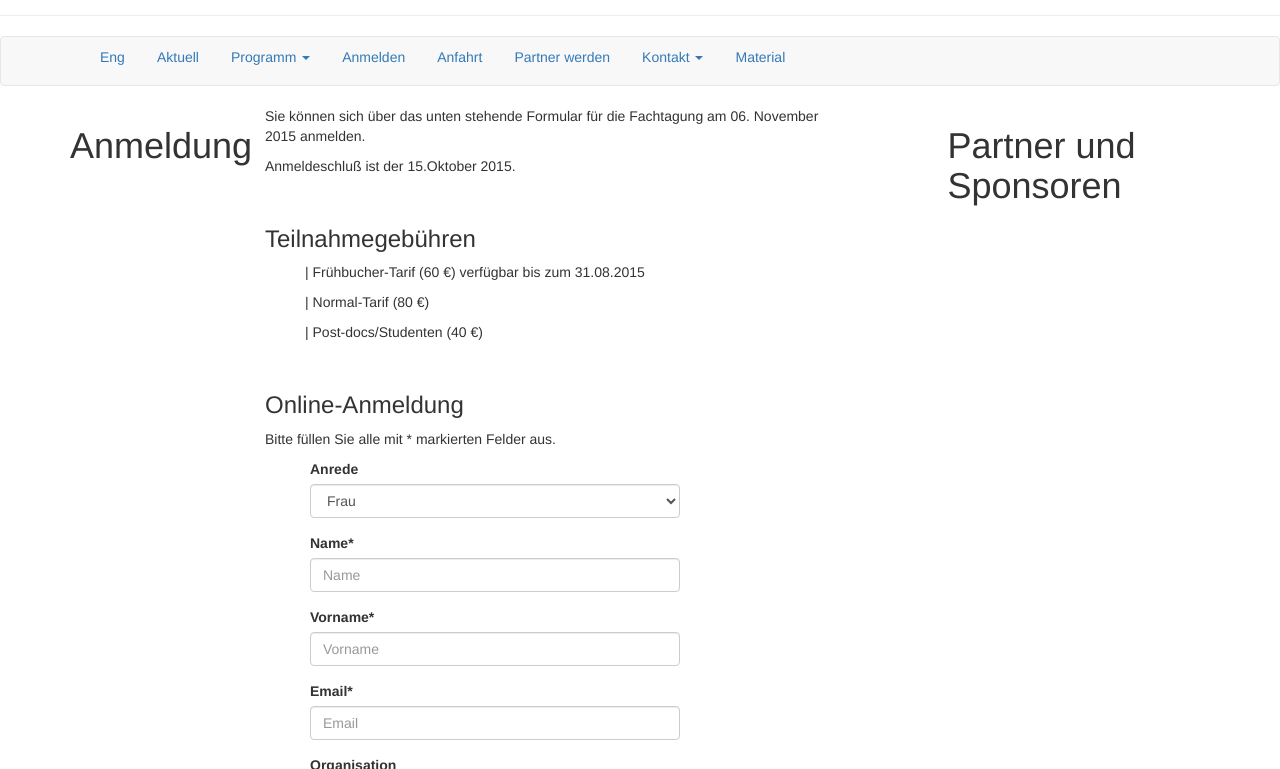
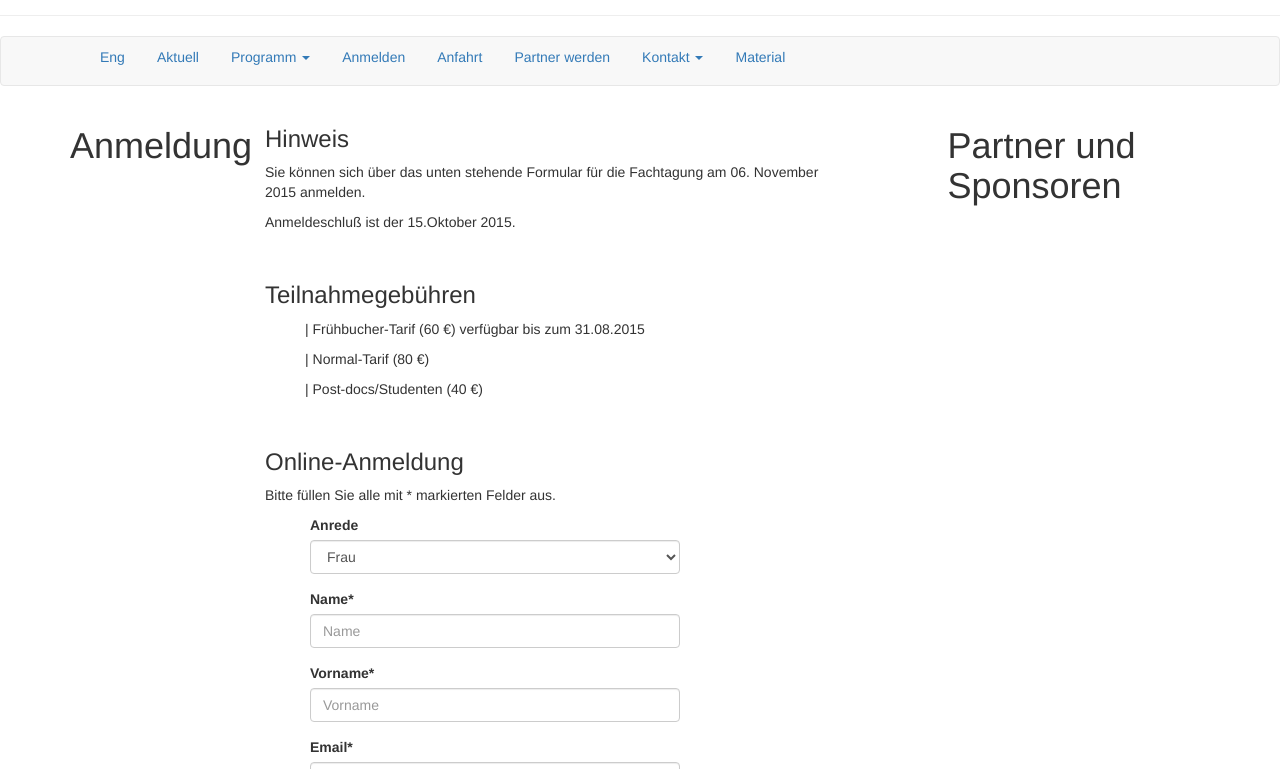
Before and after one commit to susedev/test, a Jekyll site: the page built from anmeldung.html, in a window 1280 px wide and 900 px high, cut to the strip 131-900 px from the top of the window. Built offline with Jekyll 4.4.1, drawn with Linux system fonts in a browser that asks for light colours; nearby versions of some CDN libraries.

Commit message:
Edit from JekyllCMS

```diff
--- a/anmeldung.html
+++ b/anmeldung.html
@@ -1,6 +1,8 @@
 ---
 title: Anmeldung
 ---
+<h3>Hinweis</h3>
+
 <p>Sie k&ouml;nnen sich &uuml;ber das unten stehende Formular f&uuml;r die Fachtagung am 06. November 2015 anmelden.</p>
 
 <p>Anmeldeschlu&szlig; ist der 15.Oktober 2015.</p>
```
